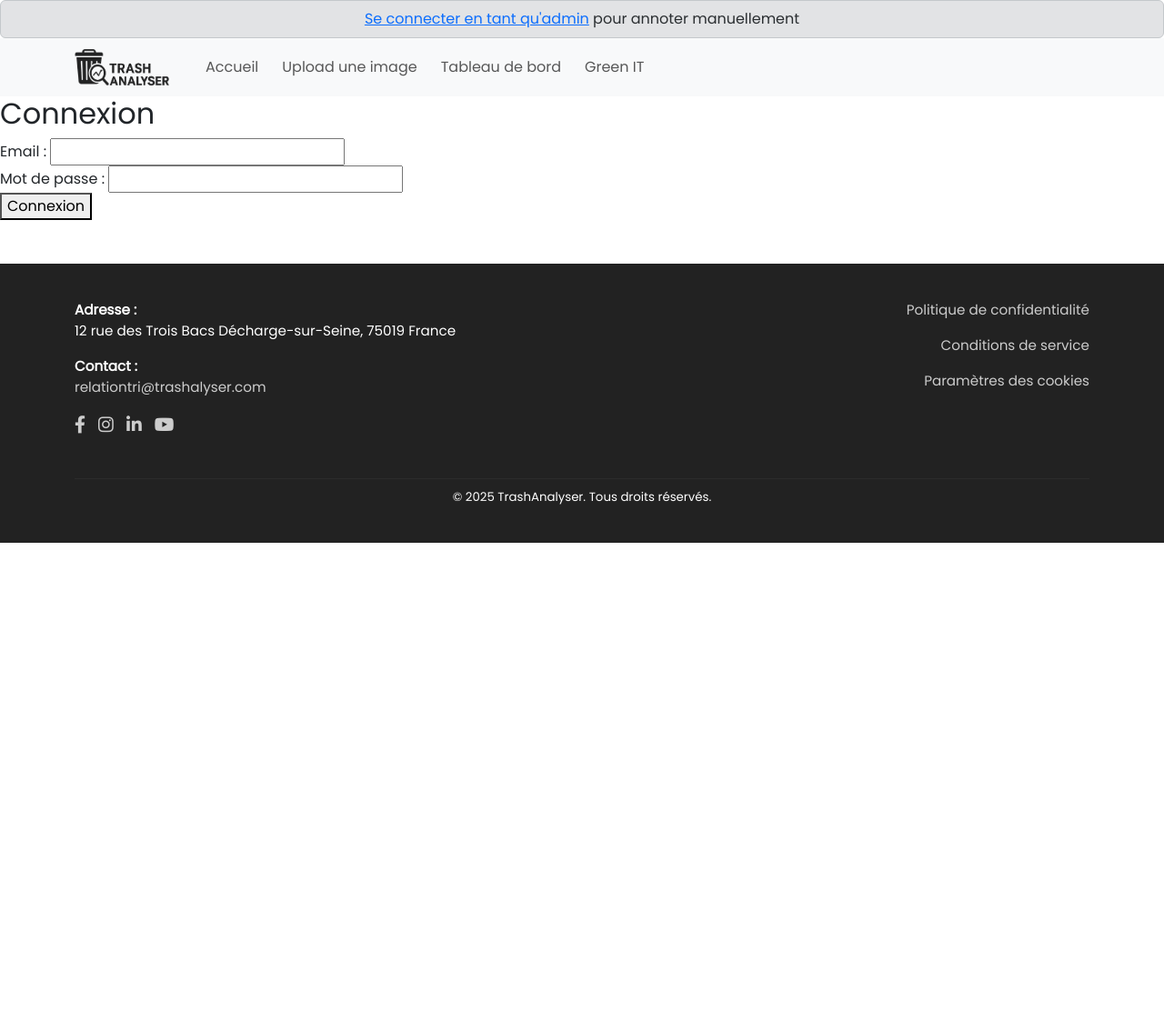
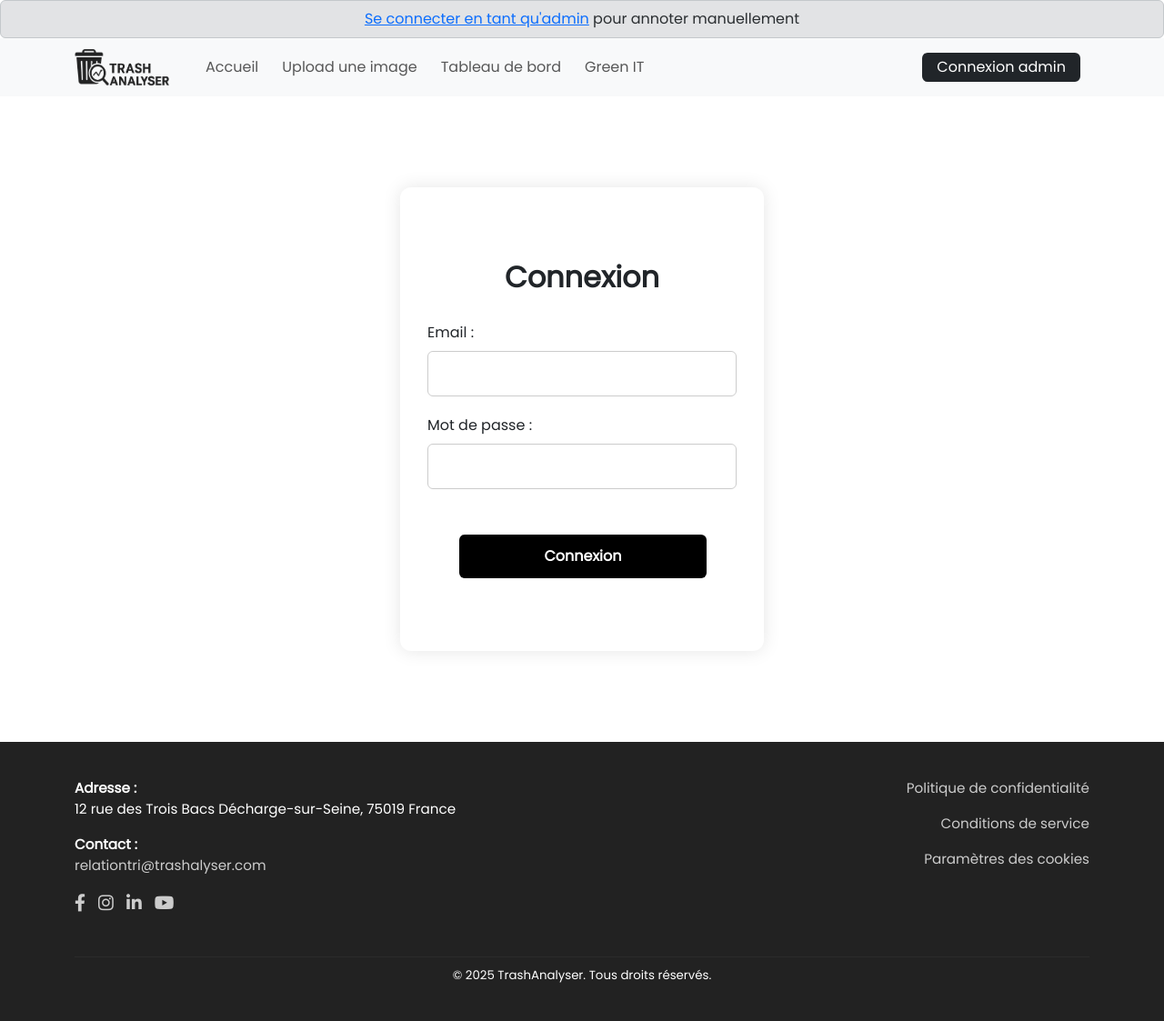
Before and after one commit to Camed23/WildDumpPrevention, a Flask app: page /auth/login in a window 1280 px wide. Shown: the whole page at 91% size. Before the commit the page ends 597 px from the top, so only its background shows below. Run offline with Flask 3, Linux system fonts and the light colour scheme.

Commit message:
- Ajout CSS du login.html, modification du header pour rajouter un bouton connexion admin, ajout mini sur style.css pour le bouton connexion admin

```diff
--- a/frontend/layout.html
+++ b/frontend/layout.html
@@ -40,6 +40,11 @@
                     <li class="nav-item"><a class="nav-link" href="{{ url_for('upload.upload_file') }}">Upload une image</a></li>
                     <li class="nav-item"><a class="nav-link" href="{{ url_for('dashboard.dashboard') }}">Tableau de bord</a></li>
                     <li class="nav-item"><a class="nav-link" href="{{ url_for('greenit.greenit') }}">Green IT</a></li>
+                </ul>
+                <ul class="navbar-nav ms-auto">
+                    <li class="nav-item">
+                        <a class="nav-link btn btn-dark text-white px-3 py-1" href="{{ url_for('login') }}" style="border-radius: 6px;">Connexion admin</a>
+                    </li>
                 </ul>
             </div>
         </div>
--- a/frontend/login.html
+++ b/frontend/login.html
@@ -1,11 +1,69 @@
 {% extends "layout.html" %}
 {% block content %}
-  <h2>Connexion</h2>
-  <form method="post">
-    <label>Email :</label>
-    <input type="email" name="email" required><br>
-    <label>Mot de passe :</label>
-    <input type="password" name="password" required><br>
-    <button type="submit">Connexion</button>
-  </form>
+  <div class="login-form-container">
+    <h2>Connexion</h2>
+    <form method="post">
+      <label for="email">Email :</label>
+      <input type="email" name="email" id="email" required>
+
+      <label for="password">Mot de passe :</label>
+      <input type="password" name="password" id="password" required>
+
+      <button type="submit">Connexion</button>
+    </form>
+  </div>
+
+  <style>
+    .login-form-container {
+    max-width: 400px;
+    min-height: 500px;
+    margin: 100px auto;
+    padding: 80px 30px;
+    background-color: #ffffff;
+    border-radius: 12px;
+    box-shadow: 0 0 20px rgba(0, 0, 0, 0.1);
+    }
+
+
+    .login-form-container h2 {
+      text-align: center;
+      margin-bottom: 30px;
+      font-weight: bold;
+    }
+
+    .login-form-container label {
+      display: block;
+      margin-bottom: 8px;
+      font-weight: 500;
+    }
+
+    .login-form-container input[type="email"],
+    .login-form-container input[type="password"] {
+      width: 100%;
+      padding: 12px;
+      margin-bottom: 20px;
+      border: 1px solid #ccc;
+      border-radius: 6px;
+      font-family: 'Poppins', sans-serif;
+    }
+
+    .login-form-container button {
+      width: 80%;
+      padding: 12px;
+      background-color: #000000;
+      color: white;
+      border: none;
+      margin-top: 30px;
+      margin-left: 35px;
+      border-radius: 6px;
+      font-size: 1rem;
+      font-weight: bold;
+      cursor: pointer;
+      transition: background-color 0.3s ease;
+    }
+
+    .login-form-container button:hover {
+      background-color: #2f2f2f;
+    }
+  </style>
 {% endblock %}
--- a/static/css/style.css
+++ b/static/css/style.css
@@ -341,3 +341,14 @@ body {
 #image-info-section h4 {
     margin-top: 30px;
 }
+
+.navbar .nav-item .btn-dark {
+    background-color: #212529 !important;
+    color: white !important;
+    border: none;
+}
+
+.navbar .nav-item .btn-dark:hover {
+    background-color: black !important;
+    color: white !important;
+}
```
